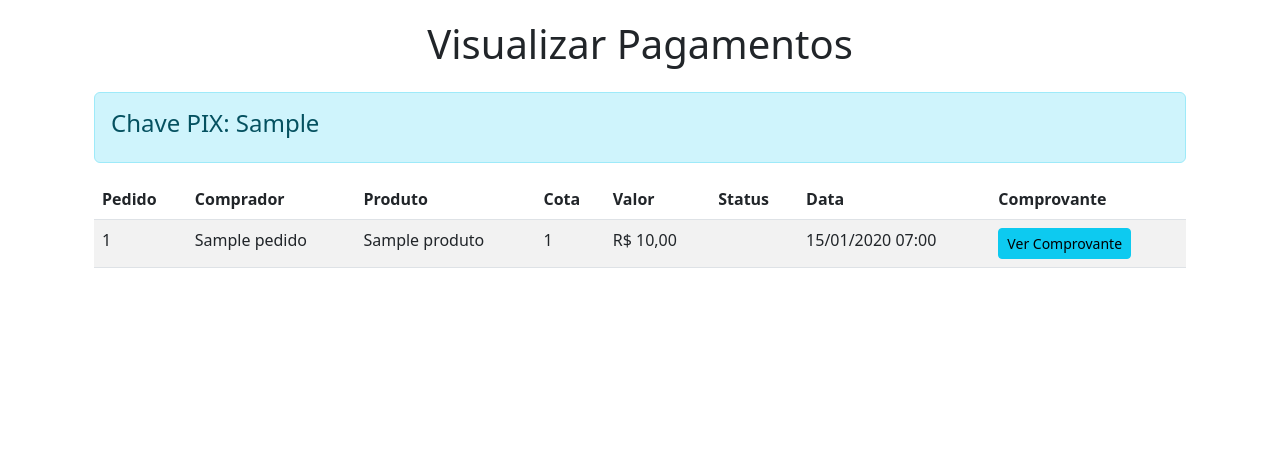
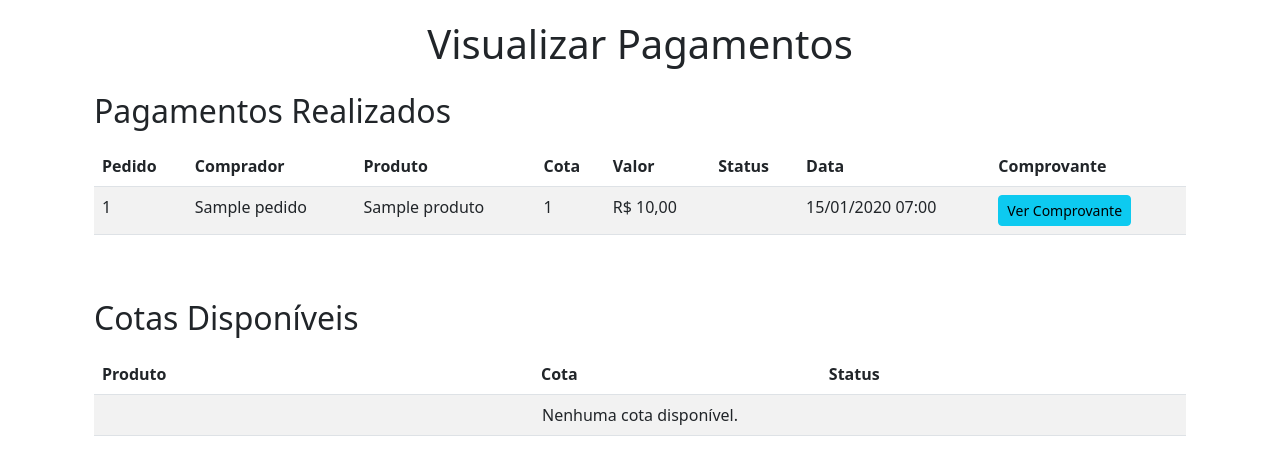
Before and after one commit to FrankdaSilva-arch/Sit-Pedagogia, a Django app: page /visualizar-pagamentos/ in a window 1280 px wide. Shown: the part 76-551 px from the top of the page. Run offline with Django 4.2, Linux system fonts and the light colour scheme; tables that the repository leaves empty hold one stand-in row (values such as "Sample post").

Commit message:
Removendo exibição da chave PIX da página de visualizar pagamentos

```diff
--- a/loja/templates/loja/visualizar_pagamentos.html
+++ b/loja/templates/loja/visualizar_pagamentos.html
@@ -7,13 +7,8 @@
 <div class="container">
     <h1 class="text-center mb-4">Visualizar Pagamentos</h1>
 
-    {% if configuracao %}
-        <div class="alert alert-info">
-            <h4>Chave PIX: {{ configuracao.chave_pix }}</h4>
-        </div>
-    {% endif %}
-
-    <div class="table-responsive">
+    <h2 class="mb-3">Pagamentos Realizados</h2>
+    <div class="table-responsive mb-5">
         <table class="table table-striped">
             <thead>
                 <tr>
@@ -63,5 +58,35 @@
             </tbody>
         </table>
     </div>
+
+    <h2 class="mb-3">Cotas Disponíveis</h2>
+    <div class="table-responsive">
+        <table class="table table-striped">
+            <thead>
+                <tr>
+                    <th>Produto</th>
+                    <th>Cota</th>
+                    <th>Status</th>
+                </tr>
+            </thead>
+            <tbody>
+                {% for produto in produtos %}
+                    {% for cota in produto.cotas_disponiveis %}
+                        <tr>
+                            <td>{{ produto.nome }}</td>
+                            <td>{{ cota }}</td>
+                            <td>
+                                <span class="badge bg-secondary">Disponível</span>
+                            </td>
+                        </tr>
+                    {% endfor %}
+                {% empty %}
+                    <tr>
+                        <td colspan="3" class="text-center">Nenhuma cota disponível.</td>
+                    </tr>
+                {% endfor %}
+            </tbody>
+        </table>
+    </div>
 </div>
 {% endblock %}
```
